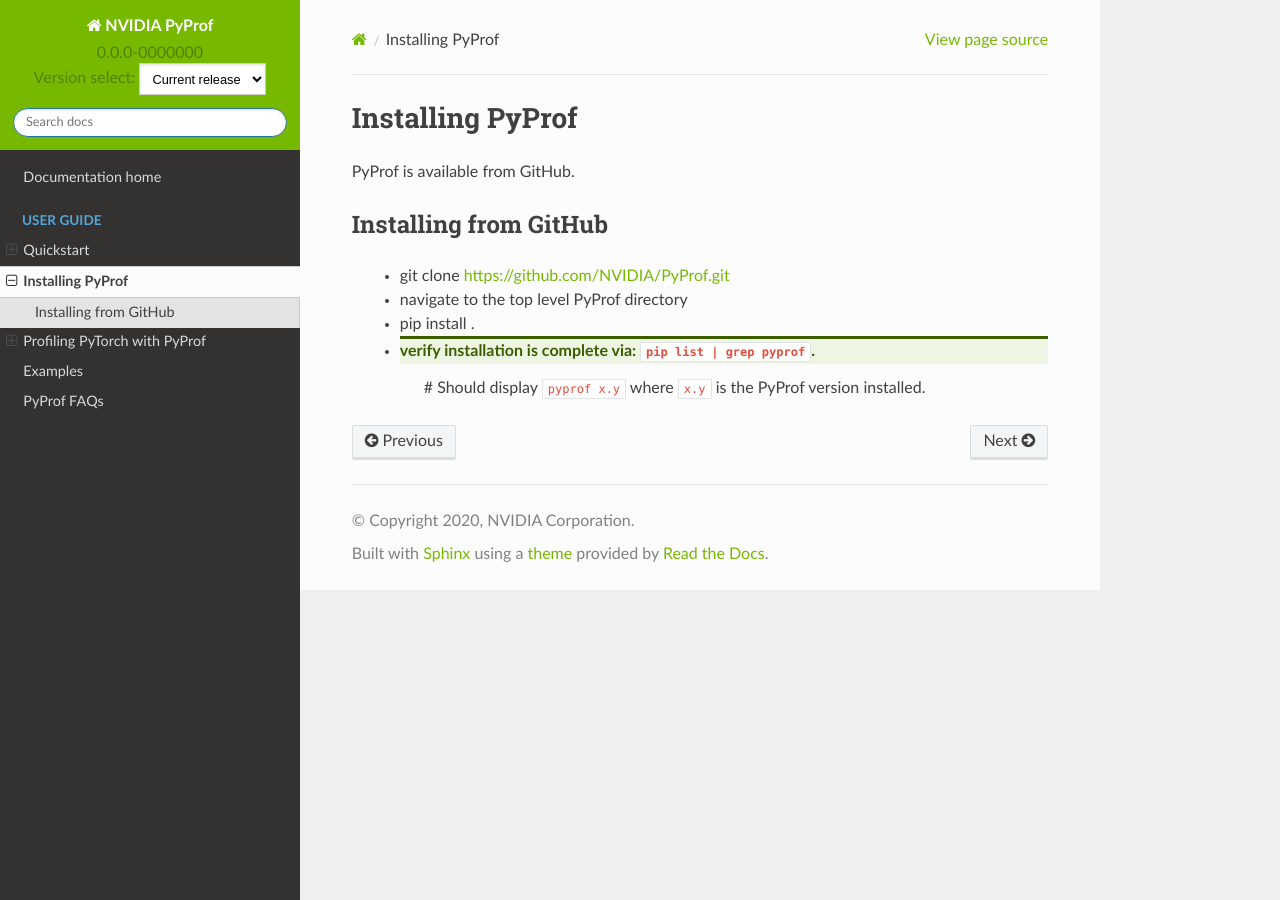
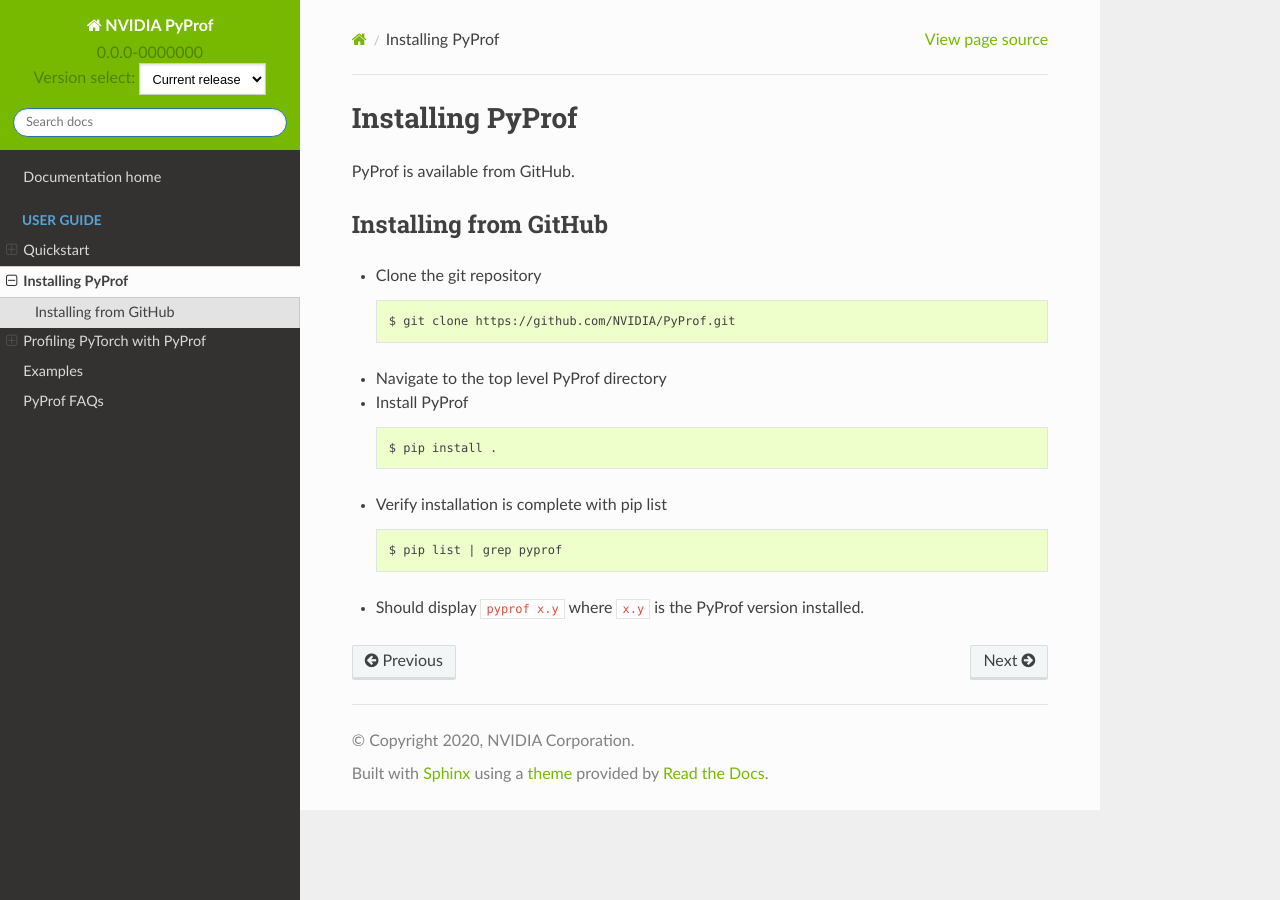
Before and after one commit to NVIDIA/PyProf, a Sphinx documentation site: the page built from docs/install.rst, in a window 1280 px wide. Built offline with Sphinx 7.4.7 and the Read the Docs theme 2.0.0, drawn with Linux system fonts in a browser that asks for light colours.

Commit message:
Cleanup documentation

```diff
--- a/docs/install.rst
+++ b/docs/install.rst
@@ -25,11 +25,18 @@
 Installing from GitHub
 ----------------------
 
-    * git clone https://github.com/NVIDIA/PyProf.git
+* Clone the git repository ::
 
-    * navigate to the top level PyProf directory
+    $ git clone https://github.com/NVIDIA/PyProf.git
 
-    * pip install .
+* Navigate to the top level PyProf directory
 
-    * verify installation is complete via:  ``pip list | grep pyprof``.
-         # Should display ``pyprof x.y`` where ``x.y`` is the PyProf version installed.
+* Install PyProf ::
+
+   $ pip install .
+
+* Verify installation is complete with pip list ::
+
+   $ pip list | grep pyprof
+
+* Should display ``pyprof x.y`` where ``x.y`` is the PyProf version installed.
```
Also changed, not shown: docs/faqs.rst (+7 -9 lines).
